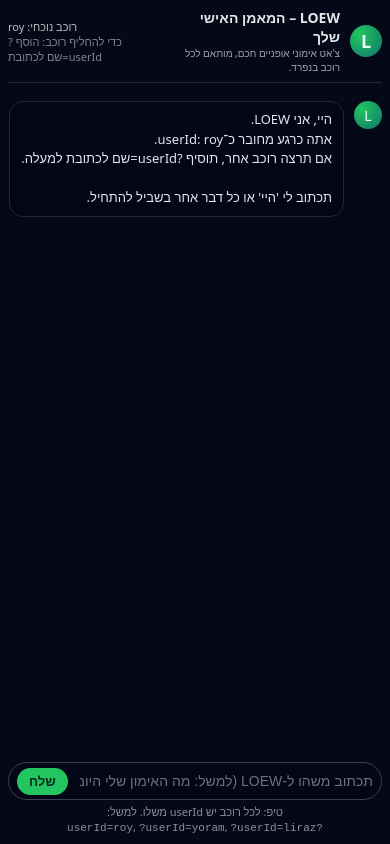
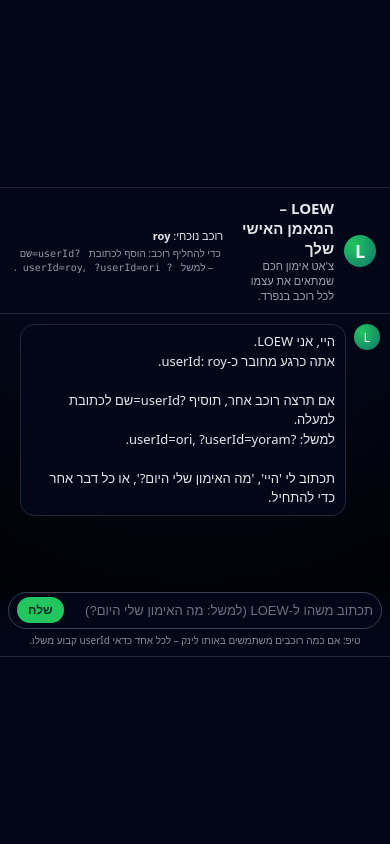
Before and after one commit to royloew/LOEW, a website: page public/index.html in a window 390 px wide. Drawn offline with Linux system fonts and the light colour scheme.

Commit message:
New LOEW chat UI + auto Strava redirect on 'כן'

```diff
--- a/public/index.html
+++ b/public/index.html
@@ -1,4 +1,3 @@
-
 <!DOCTYPE html>
 <html lang="he" dir="rtl">
   <head>
@@ -19,27 +18,56 @@
         margin: 0;
         font-family: system-ui, -apple-system, BlinkMacSystemFont, "Segoe UI",
           sans-serif;
-        background: #050816;
+        background: #020617;
         color: #e5e7eb;
       }
 
-      .page {
+      /* ===== LAYOUT ===== */
+
+      .app {
         min-height: 100vh;
-        max-width: 960px;
-        margin: 0 auto;
-        padding: 0 12px;
+        display: flex;
+        align-items: stretch;
+        justify-content: center;
+        padding: 8px;
+      }
+
+      .chat-shell {
+        width: 100%;
+        max-width: 760px;
+        margin: auto;
+        background: radial-gradient(circle at top, #020617, #020617 40%, #000);
+        border-radius: 18px;
+        border: 1px solid #1f2937;
+        box-shadow: 0 18px 40px rgba(0, 0, 0, 0.7);
         display: flex;
         flex-direction: column;
+        overflow: hidden;
       }
 
-      /* HEADER */
+      @media (max-width: 640px) {
+        .app {
+          padding: 0;
+        }
+
+        .chat-shell {
+          border-radius: 0;
+          max-width: 100%;
+          border-left: none;
+          border-right: none;
+          box-shadow: none;
+        }
+      }
+
+      /* ===== HEADER ===== */
+
       .header {
         display: flex;
         align-items: center;
         justify-content: space-between;
-        padding: 12px 0;
+        padding: 10px 14px;
         border-bottom: 1px solid #1f2937;
-        gap: 8px;
+        gap: 10px;
       }
 
       .header-left {
@@ -68,7 +96,7 @@
       }
 
       .title {
-        font-size: 16px;
+        font-size: 15px;
         font-weight: 600;
       }
 
@@ -79,30 +107,48 @@
 
       .header-right {
         font-size: 11px;
-        opacity: 0.8;
         text-align: left;
+        display: flex;
+        flex-direction: column;
+        gap: 3px;
+        align-items: flex-start;
       }
 
-      /* CHAT AREA */
-      .chat-container {
+      .header-caption {
+        opacity: 0.65;
+        font-size: 10px;
+      }
+
+      code {
+        font-family: ui-monospace, SFMono-Regular, Menlo, Monaco, Consolas,
+          "Liberation Mono", "Courier New", monospace;
+        font-size: 10px;
+        background: #020617;
+        border-radius: 999px;
+        padding: 2px 6px;
+      }
+
+      /* ===== CHAT BODY ===== */
+
+      .chat-body {
         flex: 1;
         display: flex;
         flex-direction: column;
-        padding: 8px 0 80px;
+        padding: 10px 14px 74px;
+        max-height: calc(100vh - 120px);
       }
 
-      #chat {
+      .messages {
         flex: 1;
         overflow-y: auto;
-        padding: 10px 0 16px;
         display: flex;
         flex-direction: column;
-        gap: 10px;
+        gap: 8px;
       }
 
       .message-row {
         display: flex;
-        gap: 10px;
+        gap: 8px;
         width: 100%;
       }
 
@@ -115,15 +161,15 @@
       }
 
       .avatar {
-        width: 28px;
-        height: 28px;
+        width: 26px;
+        height: 26px;
         border-radius: 999px;
         background: #111827;
         border: 1px solid #1f2937;
         display: flex;
         align-items: center;
         justify-content: center;
-        font-size: 14px;
+        font-size: 13px;
         flex-shrink: 0;
       }
 
@@ -139,8 +185,8 @@
       }
 
       .bubble {
-        max-width: 100%;
-        padding: 8px 11px;
+        max-width: 80%;
+        padding: 7px 10px;
         border-radius: 14px;
         font-size: 14px;
         line-height: 1.5;
@@ -158,24 +204,37 @@
         color: #022c22;
       }
 
-      /* INPUT BAR */
-      .input-bar-wrap {
+      @media (max-width: 640px) {
+        .chat-body {
+          padding: 10px 10px 70px;
+          max-height: calc(100vh - 100px);
+        }
+
+        .bubble {
+          max-width: 88%;
+          font-size: 13px;
+        }
+      }
+
+      /* ===== INPUT BAR ===== */
+
+      .input-wrap {
         position: sticky;
         bottom: 0;
-        margin: 0 -12px;
-        padding: 8px 12px 12px;
-        background: linear-gradient(to top, #050816 60%, rgba(5, 8, 22, 0));
-      }
-
-      .input-bar-inner {
-        max-width: 960px;
-        margin: 0 auto;
+        padding: 6px 10px 10px;
+        background: linear-gradient(
+          to top,
+          rgba(2, 6, 23, 0.98),
+          rgba(2, 6, 23, 0.92),
+          rgba(2, 6, 23, 0.7),
+          transparent
+        );
       }
 
       .input-row {
         display: flex;
-        gap: 8px;
         align-items: center;
+        gap: 6px;
         border-radius: 999px;
         border: 1px solid #374151;
         background: #020617;
@@ -199,12 +258,12 @@
       .send-btn {
         border-radius: 999px;
         border: none;
-        padding: 8px 16px;
+        padding: 7px 14px;
         background: #22c55e;
         color: #022c22;
         font-weight: 600;
         cursor: pointer;
-        font-size: 14px;
+        font-size: 13px;
         flex-shrink: 0;
       }
 
@@ -214,49 +273,32 @@
       }
 
       .small-note {
-        font-size: 11px;
+        font-size: 10px;
         opacity: 0.6;
         margin-top: 4px;
         text-align: center;
       }
 
       @media (max-width: 640px) {
-        .page {
-          padding: 0 8px;
-        }
-
-        .header {
-          padding-top: 8px;
-          padding-bottom: 8px;
-        }
-
-        .title {
-          font-size: 14px;
-        }
-
-        .subtitle {
-          font-size: 10px;
-        }
-
-        .bubble {
-          font-size: 13px;
+        .input-wrap {
+          padding: 6px 8px 9px;
         }
 
         .send-btn {
-          padding: 6px 12px;
-          font-size: 13px;
+          padding: 6px 11px;
+          font-size: 12px;
         }
 
-        .input-bar-wrap {
-          margin: 0 -8px;
-          padding: 6px 8px 10px;
+        .input-row input {
+          font-size: 13px;
         }
       }
     </style>
   </head>
 
   <body>
-    <div class="page">
+    <div class="app">
+      <div class="chat-shell">
         <!-- HEADER -->
         <header class="header">
           <div class="header-left">
@@ -264,27 +306,31 @@
             <div class="title-block">
               <div class="title">LOEW – המאמן האישי שלך</div>
               <div class="subtitle">
-              צ'אט אימוני אופניים חכם, מותאם לכל רוכב בנפרד.
+                צ'אט אימון חכם שמתאים את עצמו לכל רוכב בנפרד.
               </div>
             </div>
           </div>
           <div class="header-right">
+            <div>
               רוכב נוכחי:
-          <span id="user-id-label"></span><br />
-          <span style="opacity: 0.7;"
-            >כדי להחליף רוכב: הוסף ?userId=שם לכתובת</span
-          >
+              <strong id="user-id-label"></strong>
+            </div>
+            <div class="header-caption">
+              כדי להחליף רוכב: הוסף לכתובת
+              <code>?userId=שם</code> – למשל
+              <code>?userId=roy</code>,
+              <code>?userId=ori</code>.
+            </div>
           </div>
         </header>
 
-      <!-- CHAT -->
-      <main class="chat-container">
-        <div id="chat"></div>
+        <!-- BODY -->
+        <main class="chat-body">
+          <div id="messages" class="messages"></div>
         </main>
 
-      <!-- INPUT BAR -->
-      <div class="input-bar-wrap">
-        <div class="input-bar-inner">
+        <!-- INPUT -->
+        <div class="input-wrap">
           <div class="input-row">
             <input
               id="input"
@@ -294,16 +340,15 @@
             <button id="send-btn" class="send-btn">שלח</button>
           </div>
           <div class="small-note">
-            טיפ: לכל רוכב יש userId משלו. למשל:
-            <br />
-            <code>?userId=roy</code>, <code>?userId=yoram</code>, <code>?userId=liraz</code>
+            טיפ: אם כמה רוכבים משתמשים באותו לינק – לכל אחד כדאי userId
+            קבוע משלו.
           </div>
         </div>
       </div>
     </div>
 
     <script>
-      // ===== USER ID HANDLING (multi rider) =====
+      // ===== USER ID LOGIC (multi rider) =====
       function getUserIdFromUrlOrStorage() {
         const params = new URLSearchParams(window.location.search);
         let id = params.get("userId");
@@ -319,7 +364,7 @@
           return stored.trim();
         }
 
-        // ברירת מחדל – אתה
+        // ברירת מחדל – אתה (רועי)
         const fallback = "roy";
         localStorage.setItem("loew_user_id", fallback);
         return fallback;
@@ -327,62 +372,57 @@
 
       const USER_ID = getUserIdFromUrlOrStorage();
 
-      const chatEl = document.getElementById("chat");
+      const messagesEl = document.getElementById("messages");
       const inputEl = document.getElementById("input");
       const sendBtn = document.getElementById("send-btn");
       const userIdLabel = document.getElementById("user-id-label");
 
       userIdLabel.textContent = USER_ID;
 
+      // ===== UI HELPERS =====
+
       function addMessage(text, who) {
         const row = document.createElement("div");
-        row.className = "message-row " + (who === "me" ? "user" : "assistant");
+        row.className = "message-row " + (who === "user" ? "user" : "assistant");
 
         const avatar = document.createElement("div");
         avatar.className =
-          "avatar " + (who === "me" ? "user" : "assistant");
-        avatar.textContent = who === "me" ? "אני" : "L";
+          "avatar " + (who === "user" ? "user" : "assistant");
+        avatar.textContent = who === "user" ? "אני" : "L";
 
         const bubble = document.createElement("div");
         bubble.className =
-          "bubble " + (who === "me" ? "user" : "assistant");
+          "bubble " + (who === "user" ? "user" : "assistant");
         bubble.textContent = text;
 
         row.appendChild(avatar);
         row.appendChild(bubble);
 
-        chatEl.appendChild(row);
-        chatEl.scrollTop = chatEl.scrollHeight;
+        messagesEl.appendChild(row);
+        messagesEl.scrollTop = messagesEl.scrollHeight;
       }
 
-      async function sendMessage() {
-        const text = inputEl.value.trim();
-        if (!text) return;
+      // ===== NETWORK =====
 
-        addMessage(text, "me");
-        inputEl.value = "";
-        inputEl.focus();
-        sendBtn.disabled = true;
-
-        let snapshot = null;
-
+      async function fetchSnapshot() {
         try {
-          // קודם ננסה להביא snapshot מסטרבה עבור ה-userId הזה
-          const snapRes = await fetch("/api/loew/strava-snapshot", {
+          const res = await fetch("/api/loew/strava-snapshot", {
             method: "POST",
             headers: { "Content-Type": "application/json" },
             body: JSON.stringify({ userId: USER_ID }),
           });
 
-          const snapData = await snapRes.json();
-          if (snapData.ok) {
-            snapshot = snapData.snapshot;
+          const data = await res.json();
+          if (data.ok) {
+            return data.snapshot;
           }
         } catch (err) {
-          console.warn("Snapshot failed:", err);
+          console.warn("snapshot error", err);
+        }
+        return null;
       }
 
-        try {
+      async function callChatAPI(text, snapshot) {
         const res = await fetch("/api/loew/chat", {
           method: "POST",
           headers: { "Content-Type": "application/json" },
@@ -393,32 +433,46 @@
           }),
         });
 
-          const data = await res.json();
-
-          if (!data.ok && data.error) {
-            addMessage("שגיאה: " + data.error, "bot");
-            return;
+        return res.json();
       }
 
-          // אם LOEW מבקש להתחבר לסטרבה
-          if (data.onboarding && data.reply === "__STRAVA_CONNECT__") {
-            addMessage(
-              "בשביל להמשיך צריך לחבר את חשבון ה-Strava שלך. מעביר אותך לעמוד החיבור...",
-              "bot"
-            );
+      // ===== MAIN SEND LOGIC =====
+
+      async function sendMessage() {
+        const text = inputEl.value.trim();
+        if (!text) return;
+
+        addMessage(text, "user");
+        inputEl.value = "";
+        inputEl.focus();
+        sendBtn.disabled = true;
+
+        // 🔁 אם המשתמש ענה "כן" (או yes) לשאלה על סטרבה – נבצע redirect
+        const normalized = text.trim().toLowerCase();
+        if (normalized === "כן" || normalized === "yes" || normalized === "y") {
           window.location.href =
             "/auth/strava?userId=" + encodeURIComponent(USER_ID);
           return;
         }
 
+        let snapshot = await fetchSnapshot();
+
+        try {
+          const data = await callChatAPI(text, snapshot);
+
+          if (!data.ok && data.error) {
+            addMessage("שגיאה מהשרת: " + data.error, "assistant");
+            return;
+          }
+
           if (data.reply) {
-            addMessage(data.reply, "bot");
+            addMessage(data.reply, "assistant");
           } else {
-            addMessage("לא קיבלתי תשובה מ-LOEW.", "bot");
+            addMessage("לא קיבלתי תשובה מ-LOEW.", "assistant");
           }
         } catch (err) {
           console.error(err);
-          addMessage("הייתה תקלה בתקשורת עם השרת.", "bot");
+          addMessage("הייתה תקלה בתקשורת עם השרת.", "assistant");
         } finally {
           sendBtn.disabled = false;
         }
@@ -433,15 +487,17 @@
         }
       });
 
-      // הודעת פתיחה
+      // ===== INITIAL MESSAGE =====
+
       addMessage(
         "היי, אני LOEW.\n" +
-          "אתה כרגע מחובר כ־userId: " +
+          "אתה כרגע מחובר כ-userId: " +
           USER_ID +
-          ".\n" +
-          "אם תרצה רוכב אחר, תוסיף ?userId=שם לכתובת למעלה.\n\n" +
-          "תכתוב לי 'היי' או כל דבר אחר בשביל להתחיל.",
-        "bot"
+          ".\n\n" +
+          "אם תרצה רוכב אחר, תוסיף ?userId=שם לכתובת למעלה.\n" +
+          "למשל: ?userId=ori, ?userId=yoram.\n\n" +
+          "תכתוב לי 'היי', 'מה האימון שלי היום?', או כל דבר אחר כדי להתחיל.",
+        "assistant"
       );
     </script>
   </body>
```
Lines whose indentation alone changed are shown as unchanged.
